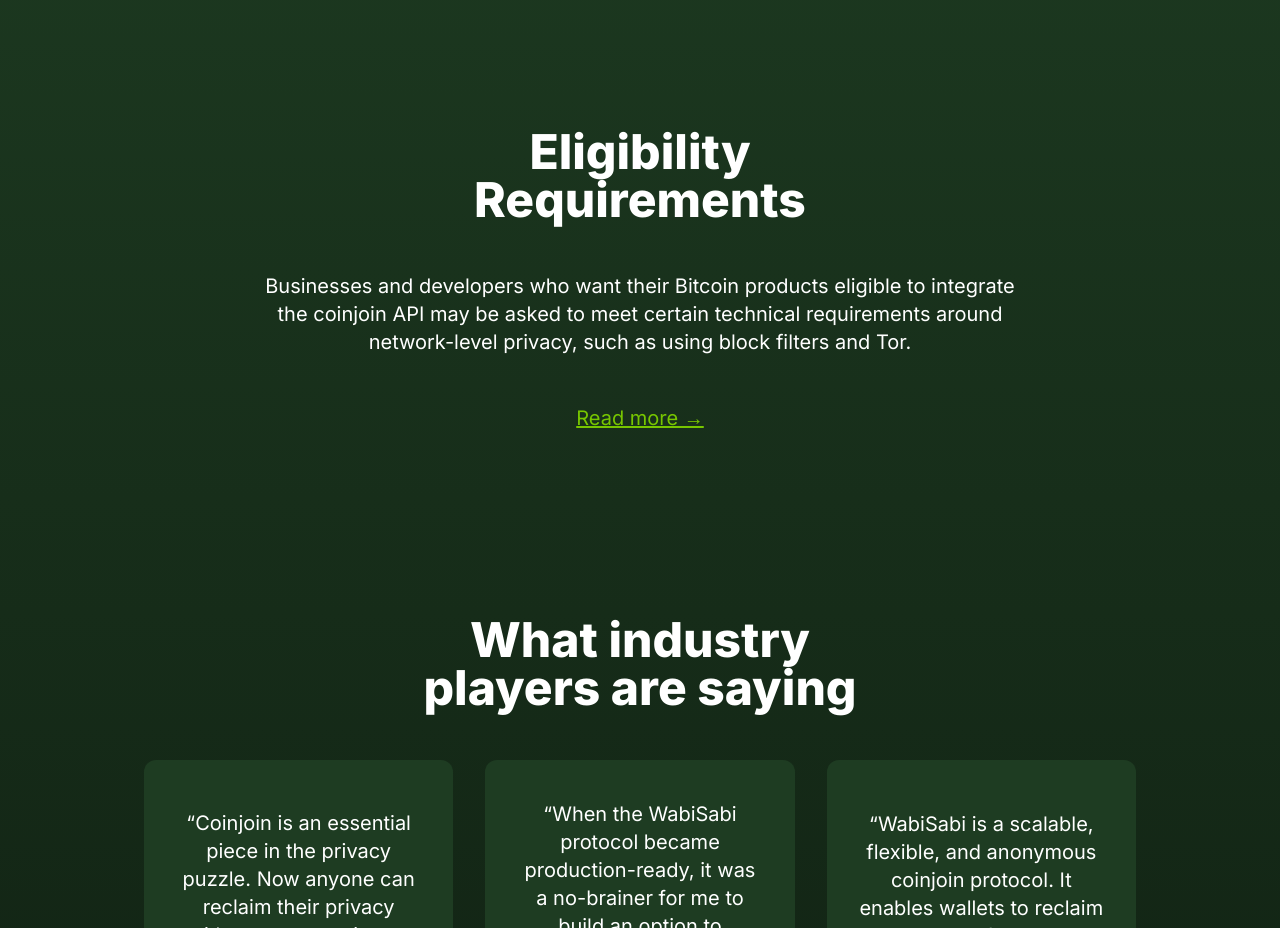
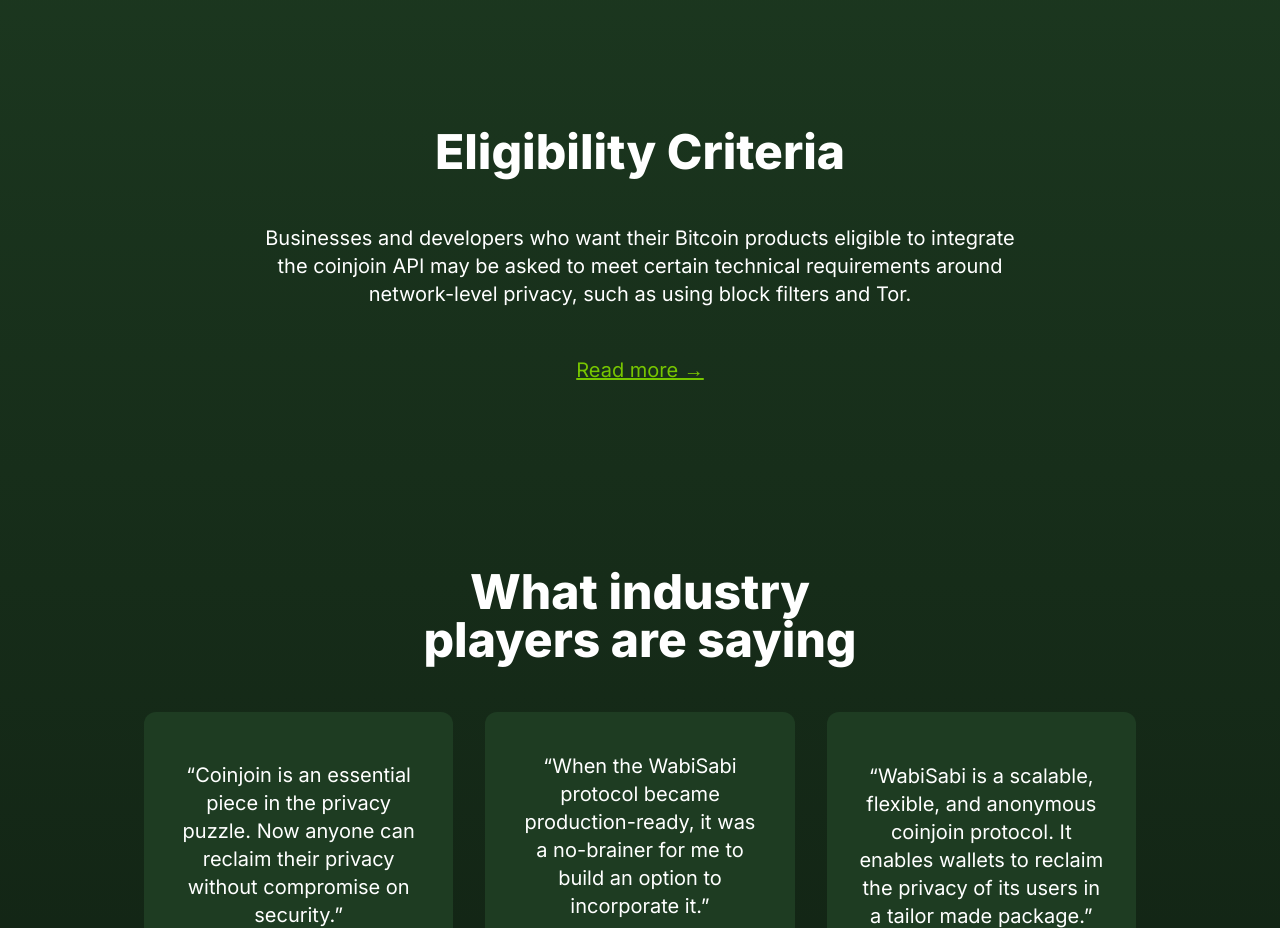
Before and after one commit to zkSNACKs/zkSNACKsSite, a SvelteKit app: page /coinjoin-api in a window 1280 px wide. Shown: the part 3740-4668 px from the top of the page. Built offline with nearby package versions, Linux system fonts and the light colour scheme.

Commit message:
tweaks: target_blank on links + compress hero img

```diff
--- a/src/lib/data/content.json
+++ b/src/lib/data/content.json
@@ -127,7 +127,7 @@
       ]
     },
     "section_5": {
-      "title": "Eligibility Requirements",
+      "title": "Eligibility Criteria",
       "body": "Businesses and developers who want their Bitcoin products eligible to integrate the coinjoin API may be asked to meet certain technical requirements around network-level privacy, such as using block filters and Tor.",
       "blog": {
         "name": "Read more →",
@@ -165,7 +165,7 @@
         {
           "isExpanded": false,
           "question": "Is the API public? If not, how to apply?",
-          "answer": "Yes, the API is publicly <a href='https://wasabiwallet.io/swagger/index.html'>accessible here</a>. There are additional client-side requirements not scoped in the API documentation such as coin selection, Tor integration, block filtering, and more. For successful integrations, businesses and wallet developers should reach out to <a href='mailto:integrations@zksnacks.com'>integrations@zksnacks.com</a> to get all relevant specifications and requirements."
+          "answer": "Yes, the API is publicly <a href='https://wasabiwallet.io/swagger/index.html' target='_blank'>accessible here</a>. There are additional client-side requirements not scoped in the API documentation such as coin selection, Tor integration, block filtering, and more. For successful integrations, businesses and wallet developers should reach out to <a href='mailto:integrations@zksnacks.com'>integrations@zksnacks.com</a> to get all relevant specifications and requirements."
         },
         {
           "isExpanded": false,
--- a/src/routes/coinjoin-api/+page.svelte
+++ b/src/routes/coinjoin-api/+page.svelte
@@ -152,7 +152,7 @@
     <a
       class="text-green underline w-full text-center"
       href={data.coinjoin_api.section_5.blog.url}
-      >{data.coinjoin_api.section_5.blog.name}</a
+      target="_blank">{data.coinjoin_api.section_5.blog.name}</a
     >
   </section>
 
```
Also changed, not shown: static/img/bg-bamboo.png, 1 other file (tests, documents, lock files or other folders).
